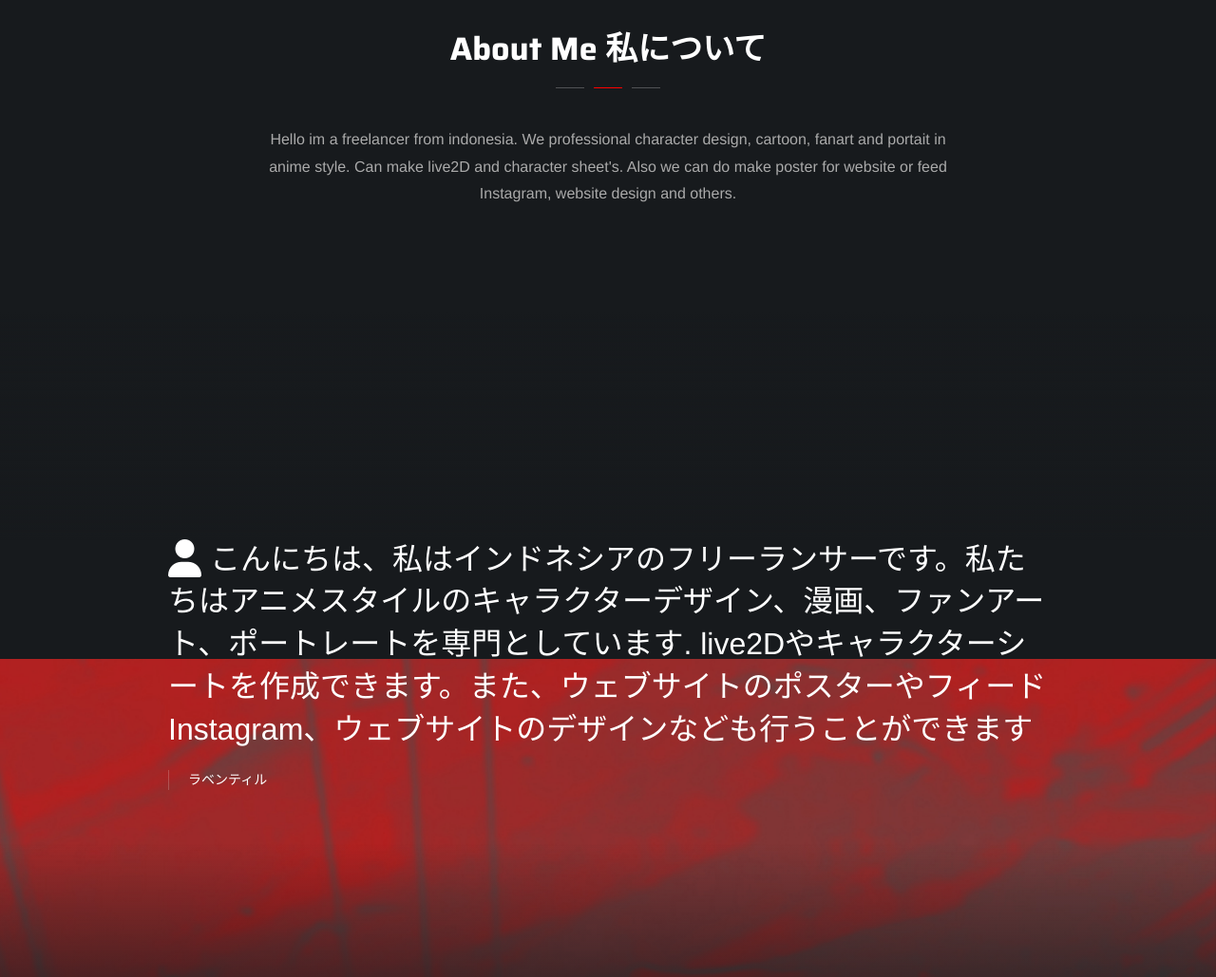
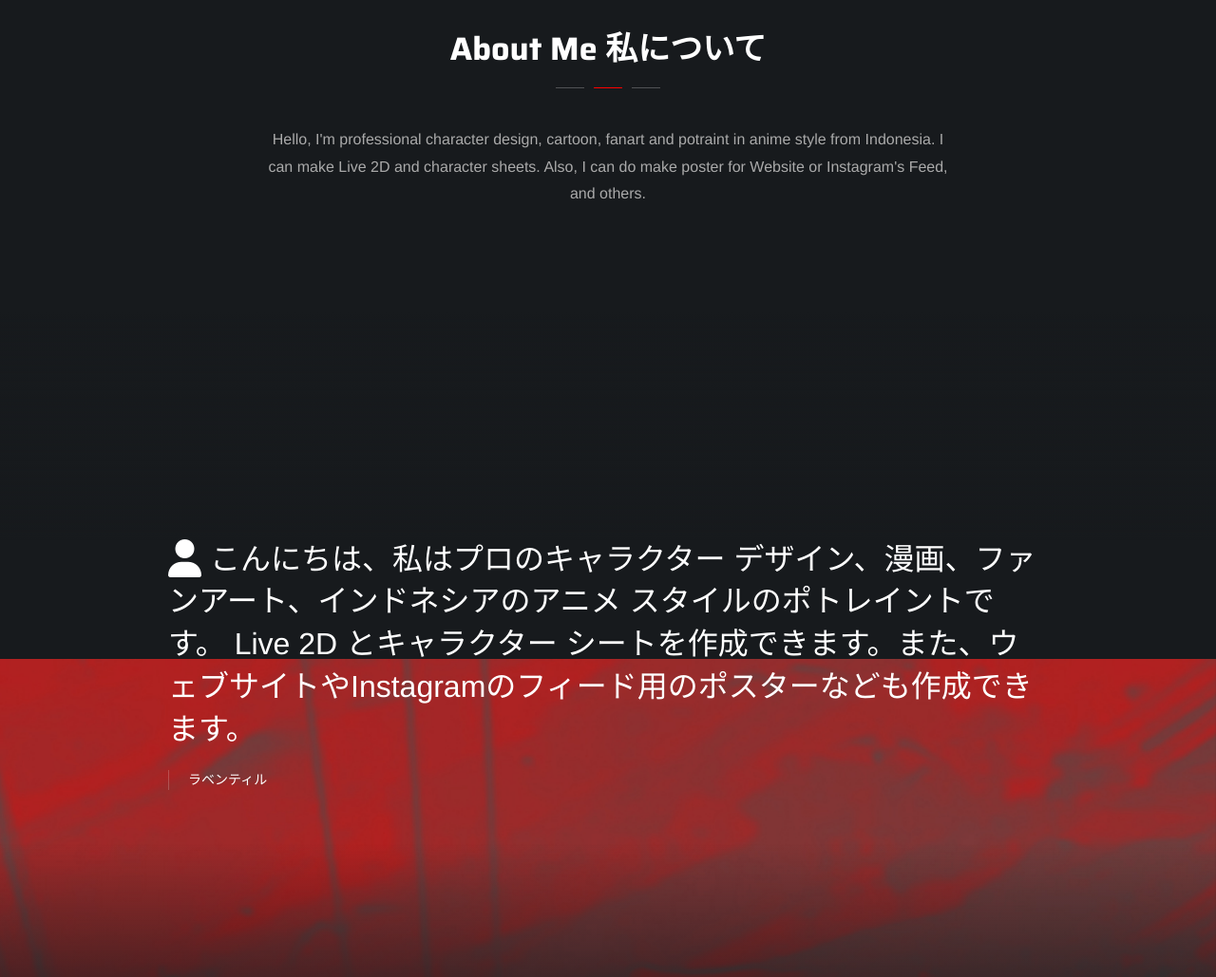
Before and after one commit to raventirr/raventirr.github.io, a plain HTML site: page index.html in a window 1280 px wide. Shown: the part 860-1889 px from the top of the page at 95% size. Drawn offline with Linux system fonts and the light colour scheme.

Commit message:
Changelog 1.5 Update description aboutme

```diff
--- a/index.html
+++ b/index.html
@@ -135,8 +135,7 @@
                             <div class="space-border"></div>
                         </div>
                         <div class="col-md-8 offset-md-2 text-center wow fadeInUp">
-                            <p>Hello im a freelancer from indonesia. We professional character design, cartoon, fanart and portait in anime style. Can make live2D and character sheet's.
-                                Also we can do make poster for website or feed Instagram, website design and others. </p>
+                            <p>Hello, I'm professional character design, cartoon, fanart and potraint in anime style from Indonesia. I can make Live 2D and character sheets. Also, I can do make poster for Website or Instagram's Feed, and others.</p>
                         </div>
                         <!-- <div class="spacer-single"></div>
                         <div class="col-lg-3 position-relative wow fadeIn" data-wow-delay=".2s">
@@ -191,7 +190,7 @@
                             <div class="col-md-10 offset-md-1">
                                 <blockquote class="q-big wow fadeIn" data-wow-duration="3s">
                                     <i class="fa-solid fa-user fa-lg"></i>
-                                    こんにちは、私はインドネシアのフリーランサーです。私たちはアニメスタイルのキャラクターデザイン、漫画、ファンアート、ポートレートを専門としています. live2Dやキャラクターシートを作成できます。また、ウェブサイトのポスターやフィード Instagram、ウェブサイトのデザインなども行うことができます
+                                    こんにちは、私はプロのキャラクター デザイン、漫画、ファンアート、インドネシアのアニメ スタイルのポトレイントです。 Live 2D とキャラクター シートを作成できます。また、ウェブサイトやInstagramのフィード用のポスターなども作成できます。
                                     <span class="d-quote-by">ラベンティル</span>
                                 </blockquote>
                                 <div class="spacer-double"></div>
```
Also changed, not shown: portofolio-detail1.html (+1 -1 lines), portofolio-detail2.html (+1 -1 lines), portofolio-detail3.html (+1 -1 lines), portofolio-detail4.html (+1 -1 lines), portofolio-detail5.html (+1 -1 lines), portofolio-detail6.html (+1 -1 lines).
